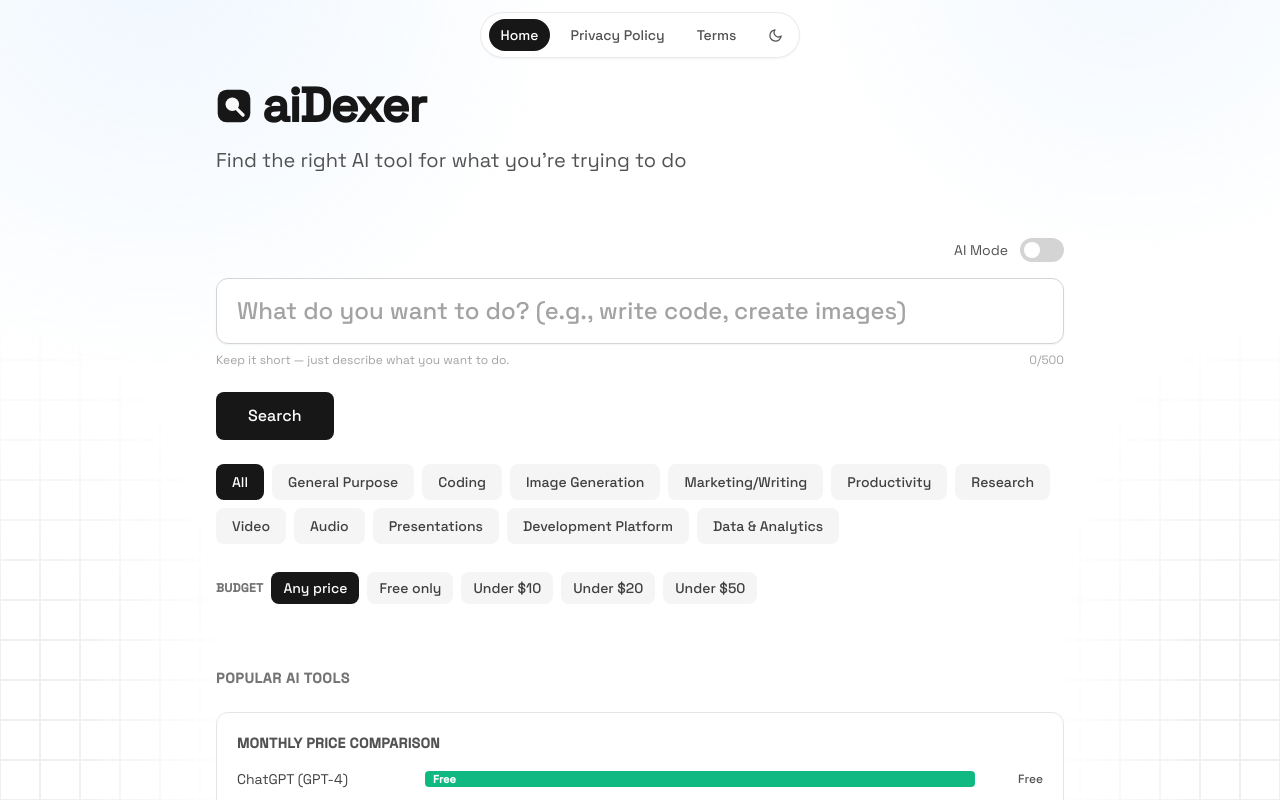
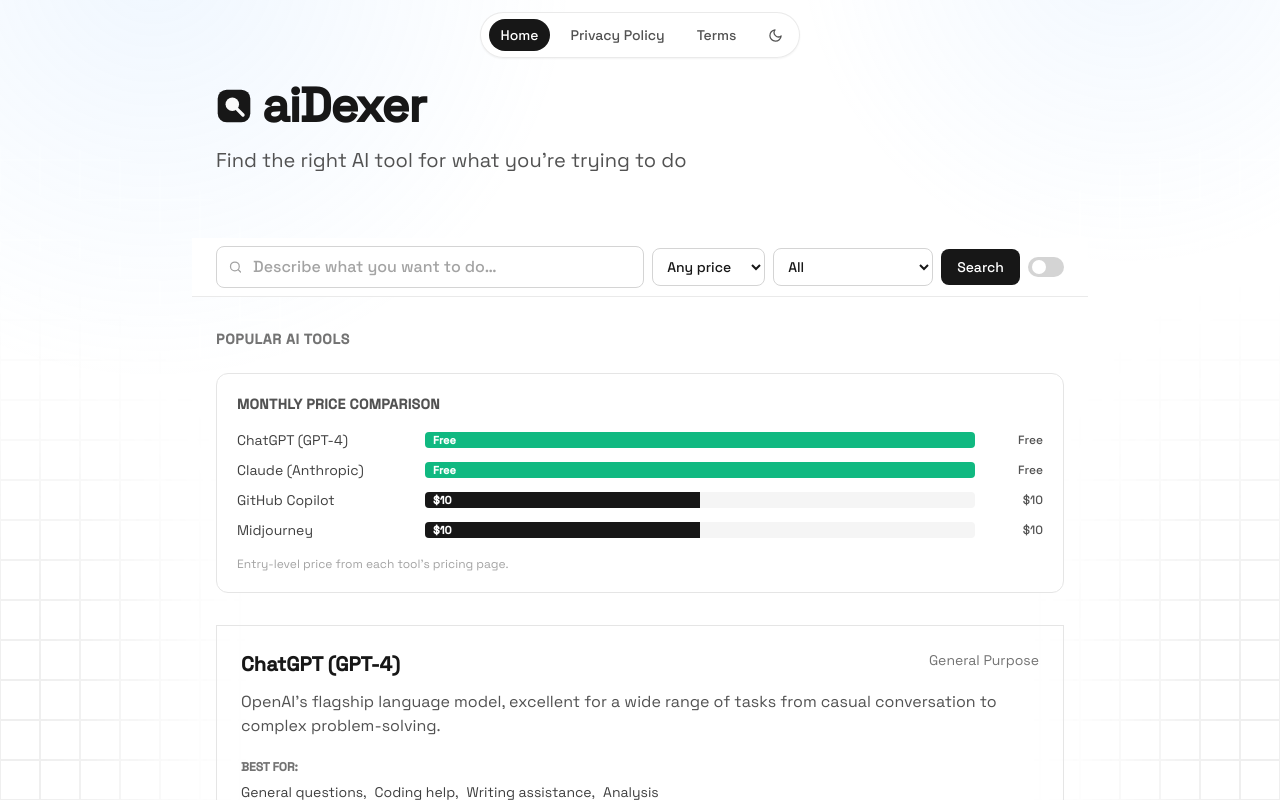
Before and after one commit to miki8013/aiDexer, a Next.js app: page / in a window 1280 px wide. Shown: the top 800 px of the page. Built offline with nearby package versions, Linux system fonts and the light colour scheme.

Commit message:
Show compact search bar immediately on load; remove redundant hero chips/pills

```diff
--- a/src/app/page.tsx
+++ b/src/app/page.tsx
@@ -881,8 +881,6 @@
       <GridCanvas dark={darkMode} />
       <SiteNav />
       <div className="max-w-4xl mx-auto px-4 sm:px-6 pt-4 pb-8 sm:pb-16">
-        {!hasSearched ? (
-        <>
         {/* Header */}
         <header className="mb-10 sm:mb-16">
           <h1 className="flex items-center gap-2.5 text-4xl sm:text-5xl font-black text-neutral-900 dark:text-neutral-50 mb-2 sm:mb-4 tracking-tight">
@@ -898,117 +896,6 @@
           </p>
         </header>
 
-        {/* Search Section */}
-        <div className="mb-10 sm:mb-16">
-          {/* AI mode toggle (dark mode toggle lives in the nav) */}
-          <div className="flex items-center justify-end mb-4">
-            <label className="flex items-center gap-3 cursor-pointer select-none">
-              <span className="text-sm text-neutral-600 dark:text-neutral-400">
-                AI Mode
-              </span>
-              <button
-                type="button"
-                role="switch"
-                aria-checked={useAi}
-                onClick={() => setUseAi((prev) => !prev)}
-                className={`relative inline-flex h-6 w-11 items-center rounded-full transition-colors ${
-                  useAi ? 'bg-neutral-900 dark:bg-white' : 'bg-neutral-300 dark:bg-neutral-700'
-                }`}
-              >
-                <span
-                  className={`inline-block h-4 w-4 transform rounded-full transition-transform ${
-                    useAi
-                      ? 'translate-x-6 bg-white dark:bg-neutral-900'
-                      : 'translate-x-1 bg-white'
-                  }`}
-                />
-              </button>
-            </label>
-          </div>
-          <form onSubmit={handleSearch} className="space-y-5 sm:space-y-6">
-            <div>
-              <label htmlFor="main-search" className="sr-only">
-                What do you want to do?
-              </label>
-              <input
-                id="main-search"
-                type="text"
-                value={searchQuery}
-                onChange={(e) => setSearchQuery(e.target.value.slice(0, MAX_QUERY_LENGTH))}
-                placeholder="What do you want to do? (e.g., write code, create images)"
-                maxLength={MAX_QUERY_LENGTH}
-                className="w-full px-4 py-3.5 sm:py-4 sm:px-5 text-base sm:text-2xl font-medium text-neutral-900 dark:text-neutral-100 placeholder-neutral-400 dark:placeholder-neutral-500 bg-white dark:bg-neutral-900 border border-neutral-300 dark:border-neutral-700 rounded-xl shadow-sm focus:border-neutral-900 dark:focus:border-neutral-100 focus:ring-0 outline-none transition-colors"
-              />
-              <div className="mt-2 flex items-center justify-between text-xs">
-                <span className="text-neutral-400">
-                  {searchQuery.trim() ? undefined : 'Keep it short — just describe what you want to do.'}
-                </span>
-                <span className={
-                  searchQuery.length >= MAX_QUERY_LENGTH
-                    ? "text-red-600 font-medium"
-                    : "text-neutral-400"
-                }>
-                  {searchQuery.length}/{MAX_QUERY_LENGTH}
-                </span>
-              </div>
-            </div>
-
-            <button
-              type="submit"
-              disabled={isLoading}
-              className="w-full sm:w-auto px-8 py-3 bg-neutral-900 text-white font-medium rounded-lg hover:bg-neutral-800 transition-colors disabled:opacity-50 disabled:cursor-not-allowed"
-            >
-              {isLoading
-                ? useAi ? 'Asking AI...' : 'Searching...'
-                : 'Search'}
-            </button>
-
-            <div className="flex flex-wrap gap-2">
-              {categories.map((category) => (
-                <button
-                  key={category}
-                  type="button"
-                  onClick={() => {
-                    if (hasSearched) {
-                      handleCategoryClick(category);
-                    } else {
-                      handleCategoryFilter(category);
-                    }
-                  }}
-                  className={`px-3 py-1.5 text-xs sm:px-4 sm:py-2 sm:text-sm font-medium rounded-lg transition-colors ${
-                    selectedCategory === category
-                      ? "bg-neutral-900 text-white"
-                      : "bg-neutral-100 text-neutral-700 hover:bg-neutral-200 dark:bg-neutral-800 dark:text-neutral-300 dark:hover:bg-neutral-700"
-                  }`}
-                >
-                  {category}
-                </button>
-              ))}
-            </div>
-
-            <div className="flex flex-wrap items-center gap-2 pt-1">
-              <span className="text-xs font-semibold text-neutral-500 dark:text-neutral-400 uppercase tracking-wide">
-                Budget
-              </span>
-              {BUDGET_OPTIONS.map((opt) => (
-                <button
-                  key={opt.value}
-                  type="button"
-                  onClick={() => setBudget(opt.value)}
-                  className={`px-3 py-1.5 text-xs sm:text-sm font-medium rounded-lg transition-colors ${
-                    budget === opt.value
-                      ? "bg-neutral-900 text-white"
-                      : "bg-neutral-100 text-neutral-700 hover:bg-neutral-200 dark:bg-neutral-800 dark:text-neutral-300 dark:hover:bg-neutral-700"
-                  }`}
-                >
-                  {opt.label}
-                </button>
-              ))}
-            </div>
-          </form>
-        </div>
-        </>
-        ) : (
           <div className="sticky top-0 z-30 -mx-4 mb-6 sm:-mx-6 sm:mb-8">
             <div className="border-b border-neutral-200/80 dark:border-neutral-800/80 bg-white/90 dark:bg-neutral-900/90 backdrop-blur">
               {/* Single row: search + budget + category + Search (desktop) / search + Filters (mobile) */}
@@ -1133,7 +1020,6 @@
               )}
             </div>
           </div>
-        )}
 
         {/* Results Section */}
         {hasSearched ? (
```
